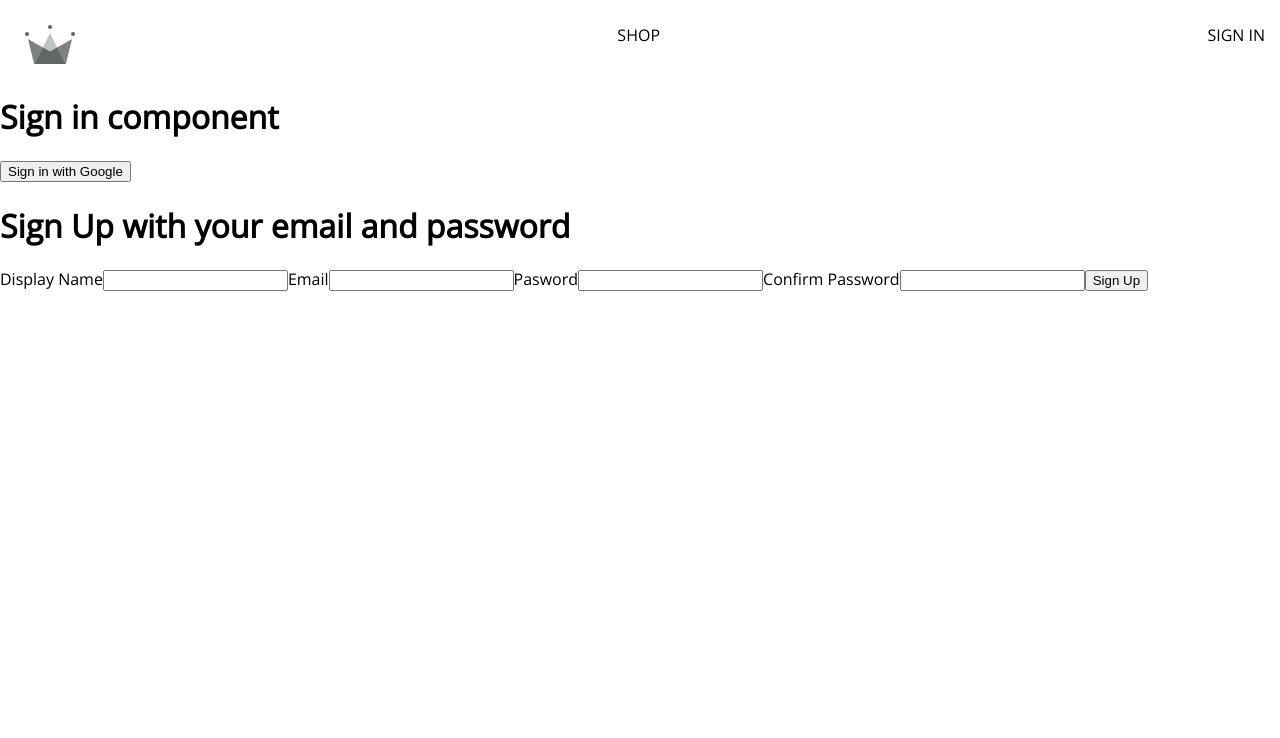
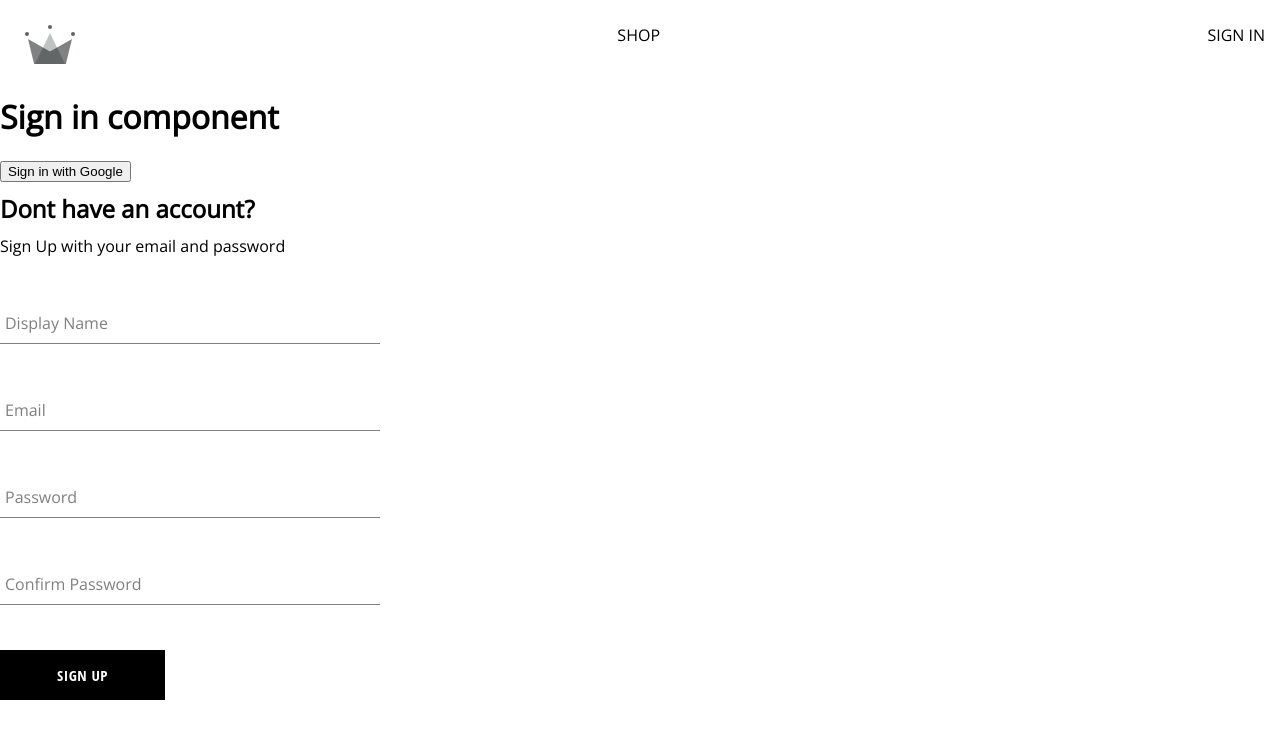
Before and after one commit to plasticoa/capstone, a React (Create React App) app: page /signin in a window 1280 px wide. Shown: the top 738 px of the page. Built offline with nearby package versions, Linux system fonts and the light colour scheme.

Commit message:
-button generalized component -input form generalized

```diff
--- /dev/null
+++ b/src/components/Button/Button.component.jsx
@@ -0,0 +1,13 @@
+import "./button.styles.scss"
+const buttonTypes = {
+    google: 'google-sign-in',
+    inverted: 'inverted'
+}
+const Button = ({ children, buttonType, ...otherProps }) => {
+    return (
+        <button className={'button-container ${buttonTypes[buttonType]}'} {...otherProps}>
+            {children}
+        </button>
+    )
+}
+export default Button;
--- /dev/null
+++ b/src/components/Button/button.styles.scss
@@ -0,0 +1,46 @@
+.button-container {
+  min-width: 165px;
+  width: auto;
+  height: 50px;
+  letter-spacing: 0.5px;
+  line-height: 50px;
+  padding: 0 35px 0 35px;
+  font-size: 15px;
+  background-color: black;
+  color: white;
+  text-transform: uppercase;
+  font-family: 'Open Sans Condensed';
+  font-weight: bolder;
+  border: none;
+  cursor: pointer;
+  display: flex;
+  justify-content: center;
+
+  &:hover {
+    background-color: white;
+    color: black;
+    border: 1px solid black;
+  }
+
+  &.google-sign-in {
+    background-color: #4285f4;
+    color: white;
+
+    &:hover {
+      background-color: #357ae8;
+      border: none;
+    }
+  }
+
+  &.inverted {
+    background-color: white;
+    color: black;
+    border: 1px solid black;
+
+    &:hover {
+      background-color: black;
+      color: white;
+      border: none;
+    }
+  }
+}
--- /dev/null
+++ b/src/components/Forminput/Forminput.component.jsx
@@ -0,0 +1,20 @@
+import "./Forminput.styles.scss";
+
+const Forminput = ({ label, ...otherProps }) => {
+    return (
+
+        <div className="group">
+
+            <input className=" form-input " {...otherProps}></input>
+            {label && (
+                <label
+                    className={`${otherProps.value.length ? 'shrink' : ''
+                        } form-input-label`}
+                >
+                    {label}
+                </label>
+            )}
+        </div>
+    )
+}
+export default Forminput;
--- /dev/null
+++ b/src/components/Forminput/Forminput.styles.scss
@@ -0,0 +1,47 @@
+$sub-color: grey;
+$main-color: black;
+@mixin shrinkLabel {
+    top: -14px;
+    font-size: 12px;
+    color: $main-color;
+}
+
+.group {
+    position: relative;
+    margin: 45px 0;
+    .form-input {
+        background: none;
+        background-color: white;
+        color: $sub-color;
+        font-size: 18px;
+        padding: 10px 10px 10px 5px;
+        display: block;
+        width: 100%;
+        border: none;
+        border-radius: 0;
+        border-bottom: 1px solid $sub-color;
+        margin: 25px 0;
+        &:focus {
+            outline: none;
+        }
+        &:focus~.form-input-label {
+            @include shrinkLabel();
+        }
+    }
+    input[type='password'] {
+        letter-spacing: 0.3em;
+    }
+    .form-input-label {
+        color: $sub-color;
+        font-size: 16px;
+        font-weight: normal;
+        position: absolute;
+        pointer-events: none;
+        left: 5px;
+        top: 10px;
+        transition: 300ms ease all;
+        &.shrink {
+            @include shrinkLabel();
+        }
+    }
+}
--- a/src/components/Signup/Signup.component.jsx
+++ b/src/components/Signup/Signup.component.jsx
@@ -1,6 +1,8 @@
 import { useState } from "react";
 import { createUserWithEmail, createUserDocumentFromAuth } from "../../utils/firebase/Firebase.utils";
-
+import Forminput from "../Forminput/Forminput.component";
+import "./Signup.styles.scss";
+import Button from "../Button/Button.component";
 const defaultFormFields = {
     displayName: "",
     email: "",
@@ -44,19 +46,39 @@
     }
 
     return (
-        <div>
-            <h1>Sign Up with your email and password</h1>
+        <div className="sign-up-container">
+            <h2>Dont have an account?</h2>
+            <span>Sign Up with your email and password</span>
             <form onSubmit={handledSubmit}>
-                <label>Display  Name</label>
-                <input type="text" required onChange={handledChange} name="displayName" value={displayName}></input>
-                <label>Email</label>
-                <input type="email" required onChange={handledChange} name="email" value={email}></input>
-                <label>Pasword</label>
-                <input type="password" required onChange={handledChange} name="password" value={password}></input>
-                <label>Confirm Password</label>
-                <input type="password" required onChange={handledChange} name="confirmPassword" value={confirmPassword}></input>
-
-                <button type="submit">Sign Up</button>
+                <Forminput
+                    label="Display Name"
+                    type="text"
+                    required onChange={handledChange}
+                    name="displayName"
+                    value={displayName}
+                ></Forminput>
+                <Forminput
+                    label="Email"
+                    type="email"
+                    required onChange={handledChange}
+                    name="email"
+                    value={email}
+                ></Forminput>
+                <Forminput
+                    label="Password"
+                    type="password"
+                    required onChange={handledChange}
+                    name="password"
+                    value={password}
+                ></Forminput>
+                <Forminput
+                    label="Confirm Password"
+                    type="password"
+                    required onChange={handledChange}
+                    name="confirmPassword"
+                    value={confirmPassword}
+                ></Forminput>
+                <Button type="submit">Sign Up</Button>
             </form>
         </div>
     )
--- /dev/null
+++ b/src/components/Signup/Signup.styles.scss
@@ -0,0 +1,8 @@
+.sign-up-container {
+    display: flex;
+    flex-direction: column;
+    width: 380px;
+    h2 {
+        margin: 10px 0;
+    }
+}
--- a/src/utils/firebase/Firebase.utils.js
+++ b/src/utils/firebase/Firebase.utils.js
@@ -12,7 +12,7 @@
     getDoc,
     setDoc
 } from "firebase/firestore"
-
+//copied from firebase site
 const firebaseConfig = {
     apiKey: "AIzaSyCl5FrOy-2szycJdyE3Koxzr7aE_thyZ6g",
     authDomain: "react-eccomerce-bfaeb.firebaseapp.com",
```
